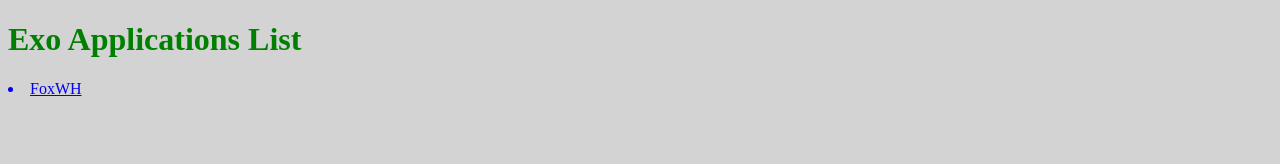
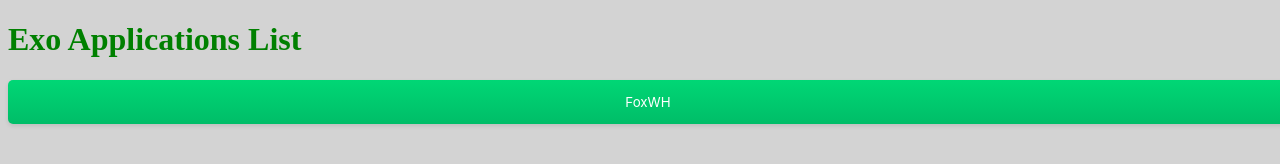
Before and after one commit to ExoSoftwaredev/exoexplorer, a plain HTML site: page index.html in a window 1280 px wide. Drawn offline with Linux system fonts and the light colour scheme.

Commit message:
Update index.html

```diff
--- a/index.html
+++ b/index.html
@@ -10,6 +10,7 @@
 
 <body>
 <h1>Exo Applications List</h1>
-  <a href="https://cdn.discordapp.com/attachments/1074544054785802260/1074552928054030427/FoxWHinstaller.zip"><li>FoxWH</li></a>
+  <a href="https://cdn.discordapp.com/attachments/1074544054785802260/1074552928054030427/FoxWHinstaller.zip"><button>FoxWH</button></a>
+  <br>
 </body>
 </html>
```
